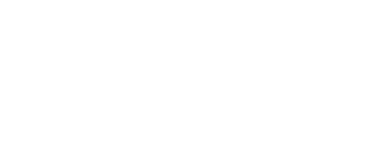
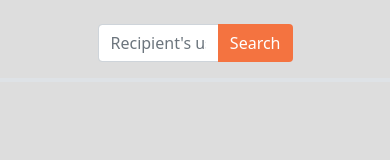
Before and after one commit to aimunhidden485/phone-hunter, a plain HTML site: page index.html in a window 390 px wide. Drawn offline with nearby package versions, Linux system fonts and the light colour scheme; a web font is replaced by a local one.

Commit message:
html structure added

```diff
--- a/index.html
+++ b/index.html
@@ -1,15 +1,45 @@
 <!DOCTYPE html>
 <html lang="en">
+
 <head>
     <meta charset="UTF-8">
     <meta http-equiv="X-UA-Compatible" content="IE=edge">
     <meta name="viewport" content="width=device-width, initial-scale=1.0">
-    <title>Document</title>
-    <link href="https://cdn.jsdelivr.net/npm/bootstrap@5.1.3/dist/css/bootstrap.min.css" rel="stylesheet" integrity="sha384-1BmE4kWBq78iYhFldvKuhfTAU6auU8tT94WrHftjDbrCEXSU1oBoqyl2QvZ6jIW3" crossorigin="anonymous">
+    <title>Find Phones</title>
+    <link href="https://cdn.jsdelivr.net/npm/bootstrap@5.1.3/dist/css/bootstrap.min.css" rel="stylesheet"
+        integrity="sha384-1BmE4kWBq78iYhFldvKuhfTAU6auU8tT94WrHftjDbrCEXSU1oBoqyl2QvZ6jIW3" crossorigin="anonymous">
     <link rel="stylesheet" href="style.css">
 </head>
+
 <body>
-    <script src="https://cdn.jsdelivr.net/npm/bootstrap@5.1.3/dist/js/bootstrap.bundle.min.js" integrity="sha384-ka7Sk0Gln4gmtz2MlQnikT1wXgYsOg+OMhuP+IlRH9sENBO0LRn5q+8nbTov4+1p" crossorigin="anonymous"></script>
+    <main>
+        <!-- search bar added---------------------------------- -->
+        <section class="search-bar">
+            <div class="input-group mb-3 mt-4 w-50 mx-auto">
+                <input id="search-text" type="text" class="form-control" placeholder="Recipient's username"
+                    aria-label="Recipient's username" aria-describedby="button-addon2">
+                <button class="btn btn-outline-secondary search-button" type="button" id="search-btn">Search</button>
+            </div>
+        </section>
+        <!-- second section added---------------------------------- -->
+        <section class="second">
+            <div class="container">
+                <div class="row">
+                    <div class="col-md-8 border">
+
+                    </div>
+                    <div class="col-md-4 border">
+
+                    </div>
+                </div>
+            </div>
+
+        </section>
+    </main>
+    <script src="https://cdn.jsdelivr.net/npm/bootstrap@5.1.3/dist/js/bootstrap.bundle.min.js"
+        integrity="sha384-ka7Sk0Gln4gmtz2MlQnikT1wXgYsOg+OMhuP+IlRH9sENBO0LRn5q+8nbTov4+1p"
+        crossorigin="anonymous"></script>
     <script src="./js/app.js"></script>
 </body>
+
 </html>
--- a/style.css
+++ b/style.css
@@ -0,0 +1,10 @@
+@import url('https://fonts.googleapis.com/css2?family=Fredoka:wght@500;600;700&family=Josefin+Sans:wght@500;700&family=Lobster&family=Merriweather&family=Mochiy+Pop+P+One&family=Poppins:wght@600&family=Redressed&family=Roboto+Serif&display=swap');
+/* font added--------------------------- */
+body{
+    background-color:  #DDDDDD;
+}
+.search-button{
+    background-color: #F47340;
+    color: white;
+    border: none;
+}
```
